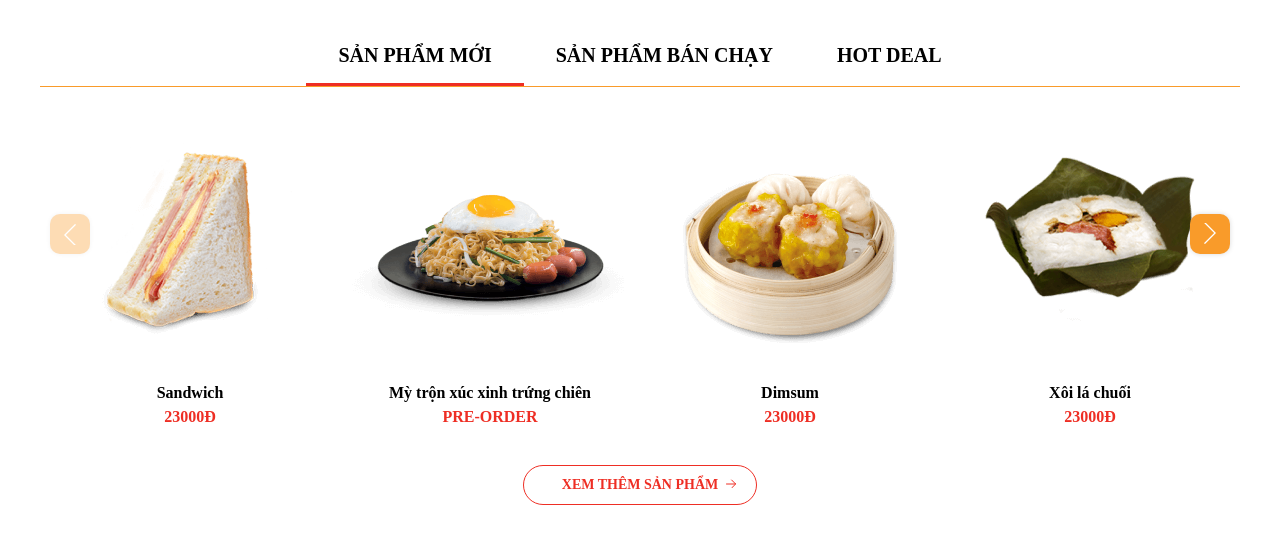
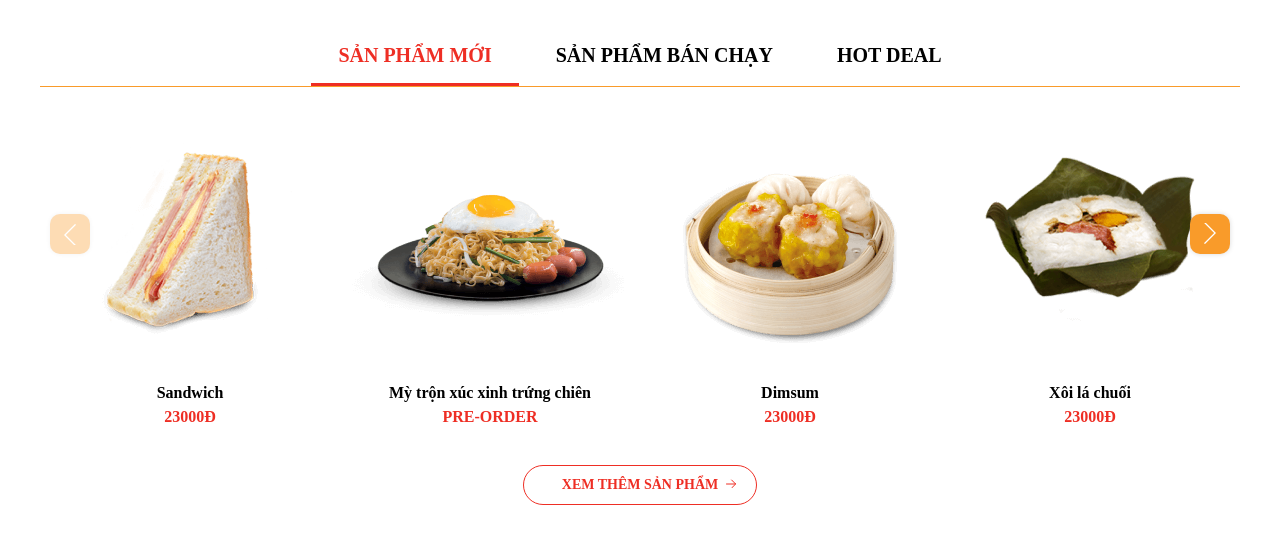
Before and after one commit to Huynhvuisme/test-demo, a website: page index.html in a window 1280 px wide. Drawn offline with nearby package versions, Linux system fonts and the light colour scheme.

Commit message:
three commit

```diff
--- a/css/style.css
+++ b/css/style.css
@@ -25,8 +25,9 @@ body {
     padding-top: 37px;
 }
 .product-new {
-    padding: 0px 32px;
+    padding: 0px 27px;
     padding-bottom: 10px;
+    margin: 0px 5px;
 }
 .see-more {
     position: relative;
@@ -70,7 +71,9 @@ body {
     margin: auto;
     padding: 0 20px;
 }
-.product-new.product-active {border-bottom: 3px solid #ee2e24;}
+.product-new.product-active {
+    border-bottom: 3px solid #ee2e24;
+}
 .list-product {
     border-top: 1px solid rgba(249, 155, 42, 1);
     position: relative;
@@ -142,6 +145,15 @@ body {
     object-fit: cover;
     max-height: 278px;
 }
+.product-new:hover a {
+    color: #ee2e24;
+}
+.product-new.product-active a {
+    color: #ee2e24;
+}
+.product-new:hover {
+    border-bottom: 3px solid #ee2e24;
+}
 @media(max-width:991px){
 
 .title-product {
```
Lines whose indentation alone changed are shown as unchanged.
